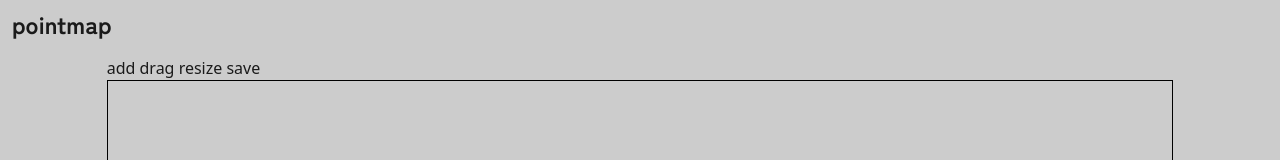
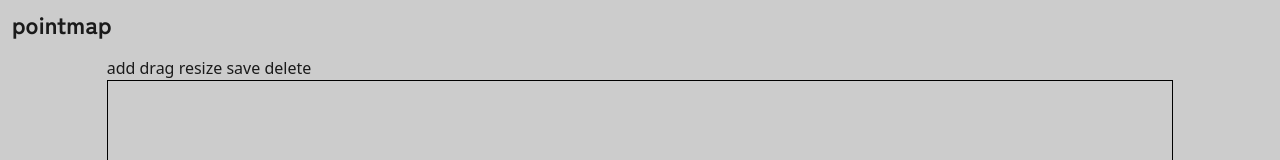
Before and after one commit to enuesaa/pointmap, a SvelteKit app: page /drawer/a in a window 1280 px wide. Shown: the top 160 px of the page. Built offline with nearby package versions, Linux system fonts and the light colour scheme.

Commit message:
feat(drawer): add delete button

```diff
--- a/src/routes/+layout.svelte
+++ b/src/routes/+layout.svelte
@@ -4,4 +4,7 @@
 </script>
 
 <Header />
-<slot />
+
+<main class="mx-auto container w-10/12">
+	<slot />
+</main>
--- a/src/routes/+page.svelte
+++ b/src/routes/+page.svelte
@@ -17,9 +17,9 @@
 	}
 </script>
 
-<main class="mx-auto container w-10/12 flex flex-row justify-start gap-3 flex-wrap">
+<section class="flex flex-row justify-start gap-3 flex-wrap">
 	<DrawCardNewLink />
 	{#each drawings as id}
 		<DrawCard drawingId={id} />
 	{/each}
-</main>
+</section>
--- a/src/routes/drawer/+page.svelte
+++ b/src/routes/drawer/+page.svelte
@@ -2,6 +2,4 @@
 	import Drawer from './Drawer.svelte'
 </script>
 
-<main class="mx-auto container w-10/12">
-	<Drawer />
-</main>
+<Drawer />
--- /dev/null
+++ b/src/routes/drawer/DeleteBtn.svelte
@@ -0,0 +1,12 @@
+<script lang="ts">
+	import { goto } from '$app/navigation'
+
+	export let id: string
+
+	async function handleClick() {
+		localStorage.removeItem(`drawing.${id}`)
+		await goto('/')
+	}
+</script>
+
+<button on:click|preventDefault={handleClick}>delete</button>
--- a/src/routes/drawer/Drawer.svelte
+++ b/src/routes/drawer/Drawer.svelte
@@ -5,6 +5,7 @@
 	import DragBtn from './DragBtn.svelte'
 	import ResizeBtn from './ResizeBtn.svelte'
 	import SaveBtn from './SaveBtn.svelte'
+	import DeleteBtn from './DeleteBtn.svelte'
 
 	export let id: string | undefined = undefined
 
@@ -65,6 +66,10 @@
 <ResizeBtn bind:registry />
 <SaveBtn bind:registry savedId={id} />
 
+{#if id !== undefined}
+	<DeleteBtn {id} />
+{/if}
+
 <svg on:click={handleClick} on:mousemove={handleMouseMove} on:mouseup={handleMouseUp} on:mouseleave={handleMouseLeave}>
 	{#each registry.shapes as shape}
 		<Rect {shape} {registry} />
--- a/src/routes/drawer/[id]/+page.svelte
+++ b/src/routes/drawer/[id]/+page.svelte
@@ -17,6 +17,4 @@
 	}
 </script>
 
-<main class="mx-auto container w-10/12">
-	<Drawer {registry} {id} />
-</main>
+<Drawer {registry} {id} />
```
